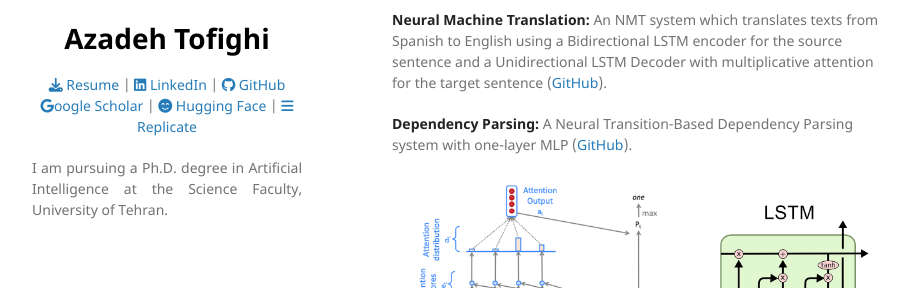
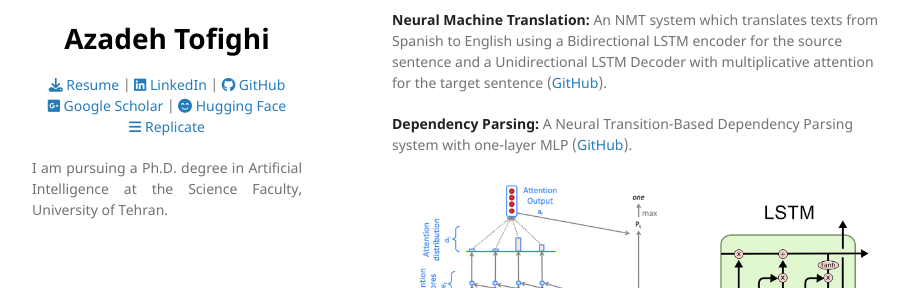
Before and after one commit to aztofighi/aztofighi.github.io, a Jekyll site: the page built from index.md, in a window 1280 px wide. Shown: the part 330-618 px from the top of the page, without its empty margins (178-1101 px from the left). Built offline with Jekyll 4.4.1, drawn with Linux system fonts in a browser that asks for light colours; our own code applies the rules of GitHub Pages for plain Markdown files.

Commit message:
Update _config.yml

```diff
--- a/_config.yml
+++ b/_config.yml
@@ -7,8 +7,8 @@ description:
   <a href="https://docs.google.com/document/d/1h0ODSjBtmwJlAEiUWkZh4b6u18Pi4_IS8xpFunYbZ7M/export?format=pdf"> <i class="fa-solid fa-download"></i> Resume </a> |
   <a href="https://www.linkedin.com/in/aztofighi/"><i class="fa-brands fa-linkedin"></i> LinkedIn </a> |
   <a href="https://github.com/aztofighi"><i class="fa-brands fa-github"></i> GitHub </a> <br>
-  <a href="https://scholar.google.com/citations?user=1t44pi0AAAAJ&hl=en"><i class="fa-brands fa-google"></i>oogle Scholar </a> |
-  <a href="https://huggingface.co/Azadeh"><i class="fa-solid fa-face-smile-beam"></i> Hugging Face </a> |
+  <a href="https://scholar.google.com/citations?user=1t44pi0AAAAJ&hl=en"><i class="fa-brands fa-square-google-plus"></i> Google Scholar </a> |
+  <a href="https://huggingface.co/Azadeh"><i class="fa-solid fa-face-smile-beam"></i> Hugging Face </a> <br>
   <a href="https://replicate.com/aztofighi"><i class="fa-solid fa-bars"></i> Replicate </a>
 
   </p>
```
